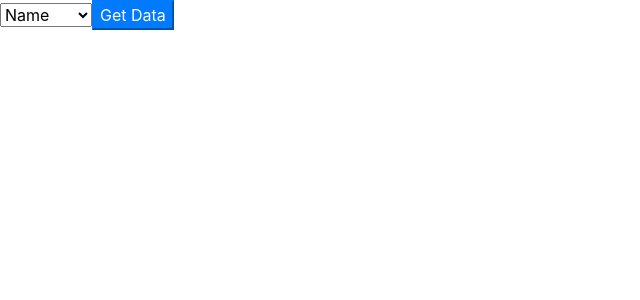
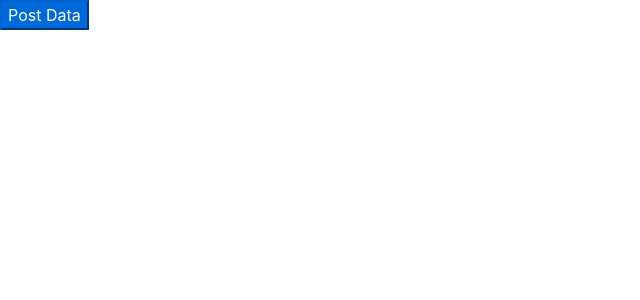
Before and after one commit to SurbhiBisarwal/welcome, an Angular app: page / in a window 1280 px wide. Shown: the top 300 px of the page, without its empty margins (0-640 px from the left). Built offline with nearby package versions, Linux system fonts and the light colour scheme.

Commit message:
Http Post NG-B1#3

```diff
--- a/src/app/app.component.html
+++ b/src/app/app.component.html
@@ -1,9 +1,4 @@
+<button class="btn-primary" (click)="postData()">Post Data</button>
 <div>
-  <select [(ngModel)]="selectedOption">
-    <option *ngFor="let option of arr" [value]="option">{{ option }}</option>
-  </select>
-  <button class="btn-primary" (click)="getData()">Get Data</button>
-  <div>
-    {{ strData }}
-  </div>
+  {{ strData }}
 </div>
--- a/src/app/app.component.ts
+++ b/src/app/app.component.ts
@@ -6,28 +6,15 @@ import { NetService } from "./net.service";
   styleUrls: ["./app.component.scss"],
 })
 export class AppComponent {
-  arr: string[] = ["Name", "Numbers", "Details", "Courses"];
-  selectedOption: string = this.arr[0]; // Default selected option
+  urlPost = "https://dummy.restapiexample.com/api/v1/create";
+  cList = ["India", "France", "USA", "Japan"];
   strData: string = "";
-
-  urls: { [key: string]: string } = {
-    Name: "https://us-central1-fytpo-f6ed3.cloudfunctions.net/app/bins/1g7sq4",
-    Numbers:
-      "https://us-central1-fytpo-f6ed3.cloudfunctions.net/app/bins/1c3wng",
-    Details:
-      "https://us-central1-fytpo-f6ed3.cloudfunctions.net/app/bins/16r07g",
-    Courses:
-      "https://us-central1-fytpo-f6ed3.cloudfunctions.net/app/bins/18py7w",
-  };
 
   constructor(private netService: NetService) {}
 
-  getData() {
-    const url = this.urls[this.selectedOption];
-    if (url) {
-      this.netService.getData(url).subscribe((resp) => {
-        this.strData = JSON.stringify(resp, null, 2);
-      });
-    }
+  postData() {
+    this.netService.postData(this.urlPost, this.cList).subscribe((postresp) => {
+      this.strData = JSON.stringify(postresp);
+    });
   }
 }
--- a/src/app/net.service.ts
+++ b/src/app/net.service.ts
@@ -1,10 +1,15 @@
+import { HttpClient } from "@angular/common/http";
 import { Injectable } from "@angular/core";
-import { HttpClient } from "@angular/common/http";
 
-@Injectable()
+@Injectable({
+  providedIn: "root",
+})
 export class NetService {
   constructor(private httpClient: HttpClient) {}
   getData(url) {
     return this.httpClient.get(url);
   }
+  postData(url, data) {
+    return this.httpClient.post(url, data);
+  }
 }
```
